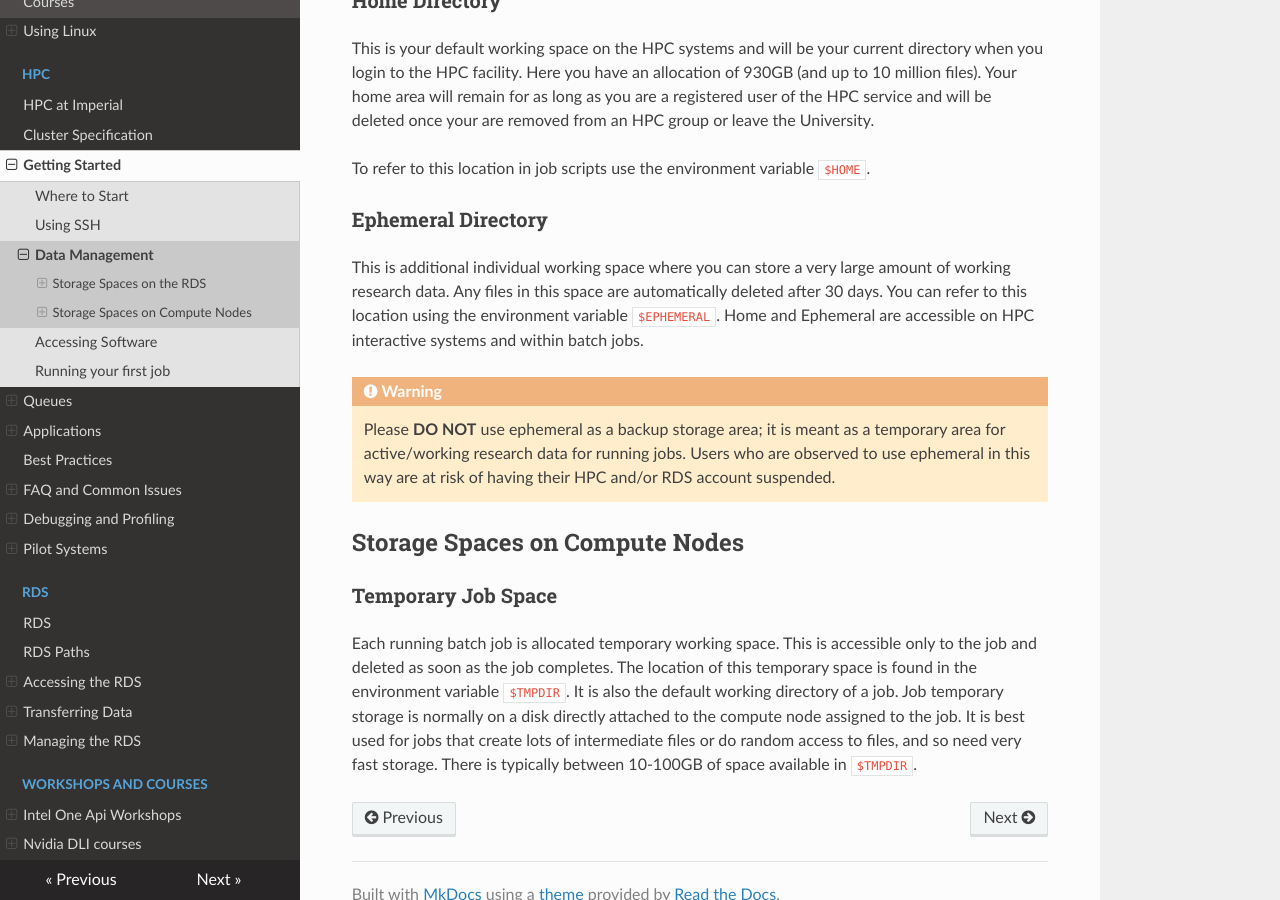
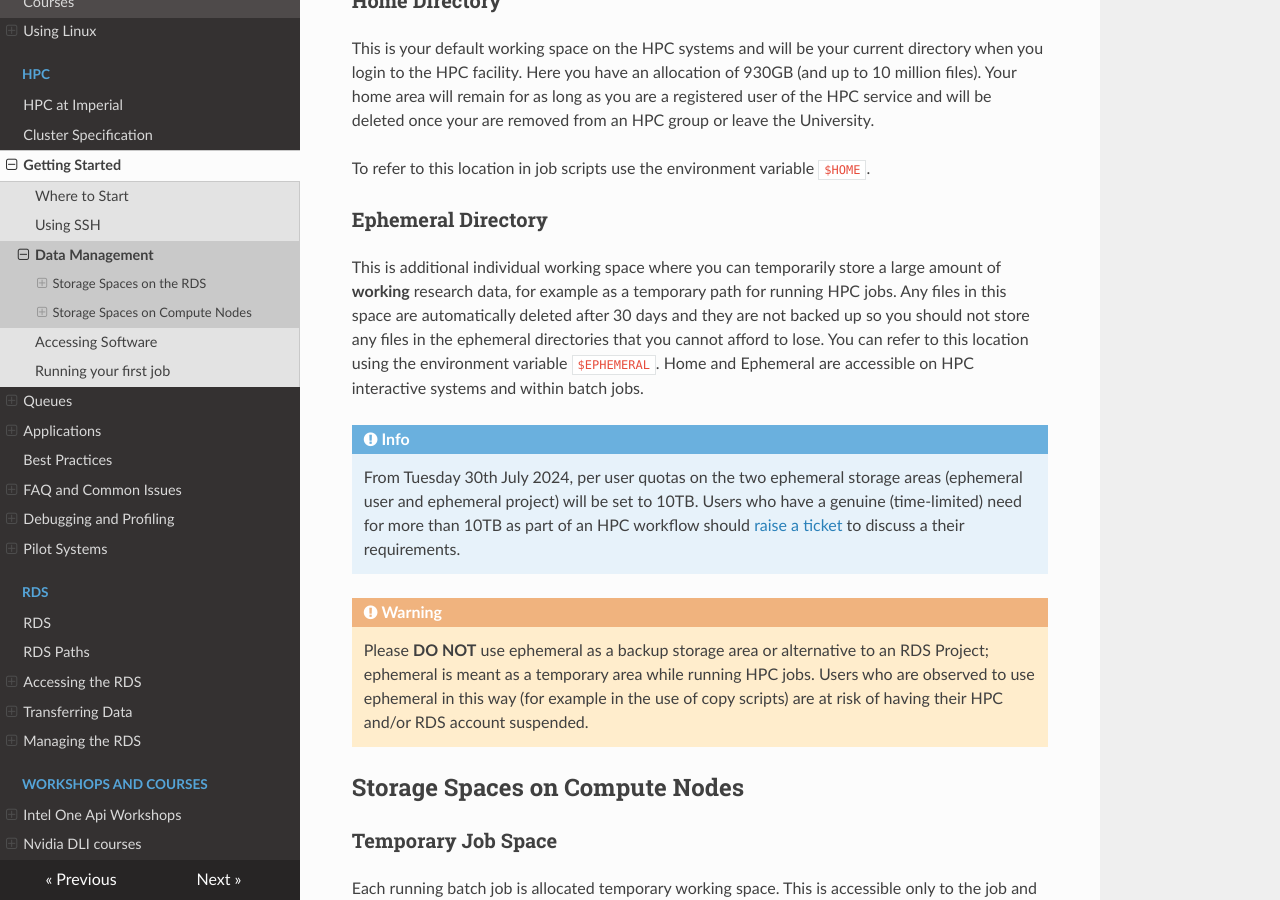
Before and after one commit to ImperialCollegeLondon/icl-rcs-user-guide, an MkDocs documentation site: the page built from docs/hpc/getting-started/data-management-on-hpc.md, in a window 1280 px wide and 900 px high, scrolled down 397 px. Built offline with MkDocs 1.6.1, drawn with Linux system fonts in a browser that asks for light colours; nearby versions of some CDN libraries.

Commit message:
Updated to reference the upcoming change to ephemeral quotas.

```diff
--- a/docs/hpc/getting-started/data-management-on-hpc.md
+++ b/docs/hpc/getting-started/data-management-on-hpc.md
@@ -14,11 +14,15 @@ To refer to this location in job scripts use the environment variable `$HOME`.
 
 ### Ephemeral Directory
 
-This is additional individual working space where you can store a very large amount of working research data. Any files in this space are automatically deleted after 30 days. You can refer to this location using the environment variable `$EPHEMERAL`. Home and Ephemeral are accessible on HPC interactive systems and within batch jobs.
+This is additional individual working space where you can temporarily store a large amount of **working** research data, for example as a temporary path for running HPC jobs. Any files in this space are automatically deleted after 30 days and they are not backed up so you should not store any files in the ephemeral directories that you cannot afford to lose. You can refer to this location using the environment variable `$EPHEMERAL`. Home and Ephemeral are accessible on HPC interactive systems and within batch jobs.
+
+!!! info
+
+    From Tuesday 30th July 2024, per user quotas on the two ephemeral storage areas (ephemeral user and ephemeral project) will be set to 10TB. Users who have a genuine (time-limited) need for more than 10TB as part of an HPC workflow should [raise a ticket](../../support/index.md) to discuss a their requirements.
 
 !!! warning
 
-    Please **DO NOT** use ephemeral as a backup storage area; it is meant as a temporary area for active/working research data for running jobs. Users who are observed to use ephemeral in this way are at risk of having their HPC and/or RDS account suspended.
+    Please **DO NOT** use ephemeral as a backup storage area or alternative to an RDS Project; ephemeral is meant as a temporary area while running HPC jobs. Users who are observed to use ephemeral in this way (for example in the use of copy scripts) are at risk of having their HPC and/or RDS account suspended.
 
 ## Storage Spaces on Compute Nodes
 
```
Also changed, not shown: docs/rds/managing/disk-space.md (+2 -2 lines), docs/rds/paths.md (+2 -2 lines).
